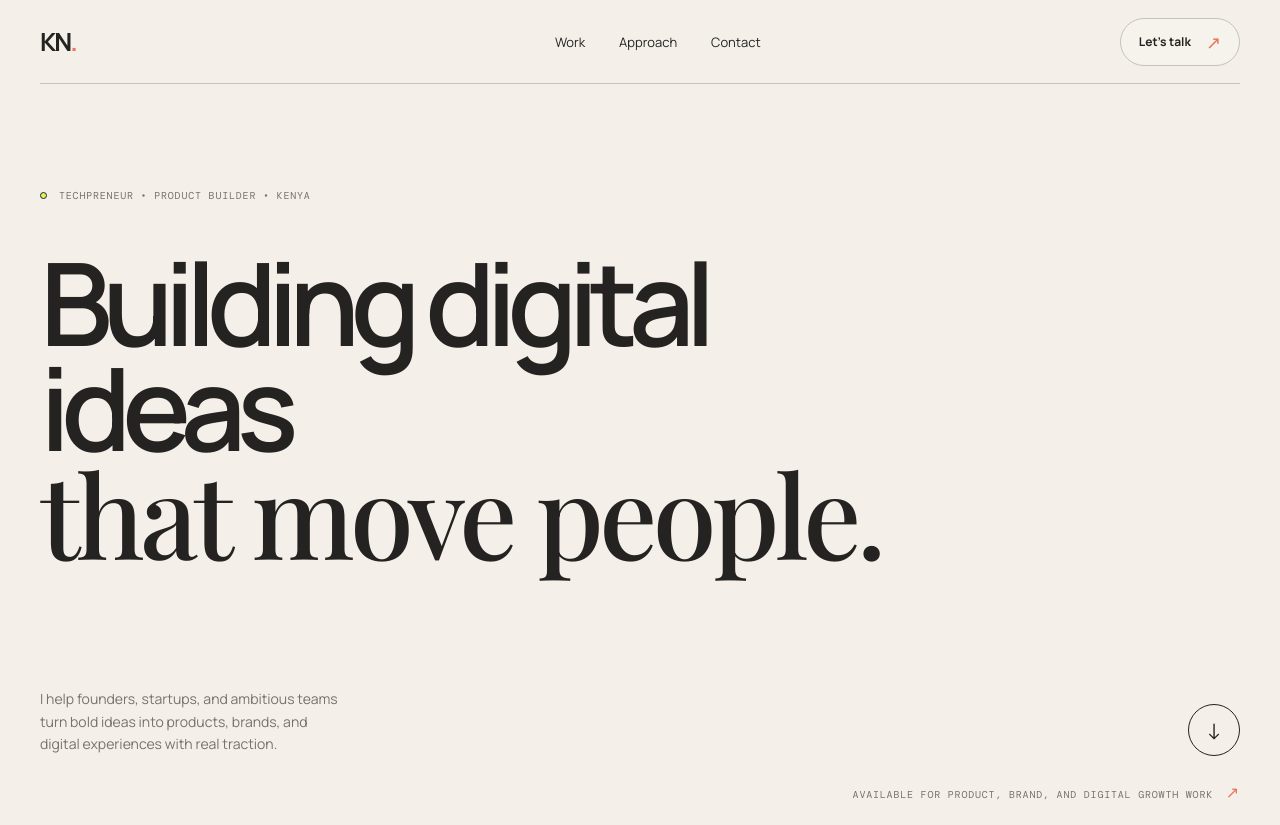
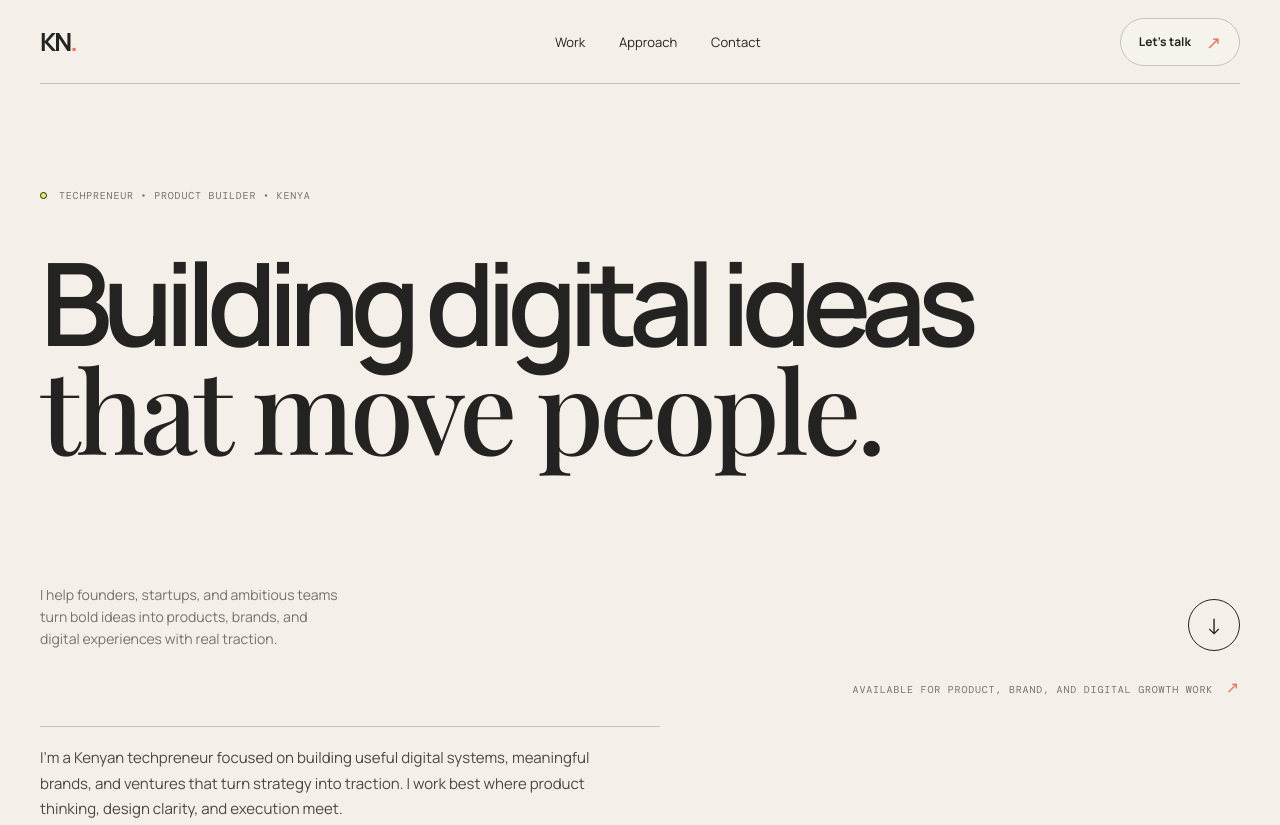
Before and after one commit to v0qeh/Personal-Portfolio, a website built with Vite: page index.html in a window 1280 px wide. Shown: the top 825 px of the page. Built offline with nearby package versions, Linux system fonts and the light colour scheme; a web font is replaced by a local one.

Commit message:
Fix desktop responsive headline

```diff
--- a/src/style.css
+++ b/src/style.css
@@ -29,7 +29,7 @@ button { font: inherit; }
 .status-dot { width: 7px; height: 7px; border-radius: 50%; background: var(--lime); border: 1px solid var(--ink); }
 .kicker-line { width: 48px; height: 1px; background: var(--line); }
 h1, h2, h3, p { margin: 0; }
-h1 { max-width: 850px; margin-top: 48px; font-size: clamp(58px, 9vw, 128px); line-height: .91; letter-spacing: -.08em; font-weight: 600; }
+h1 { max-width: 1100px; margin-top: 48px; font-size: clamp(58px, 9vw, 128px); line-height: .91; letter-spacing: -.08em; font-weight: 600; }
 em { font-family: var(--serif); font-weight: 500; letter-spacing: -.04em; }
 .hero-bottom { display: flex; justify-content: space-between; align-items: end; margin-top: 120px; }
 .hero-intro { width: 300px; color: var(--muted); font-size: 14px; line-height: 1.6; }
```
